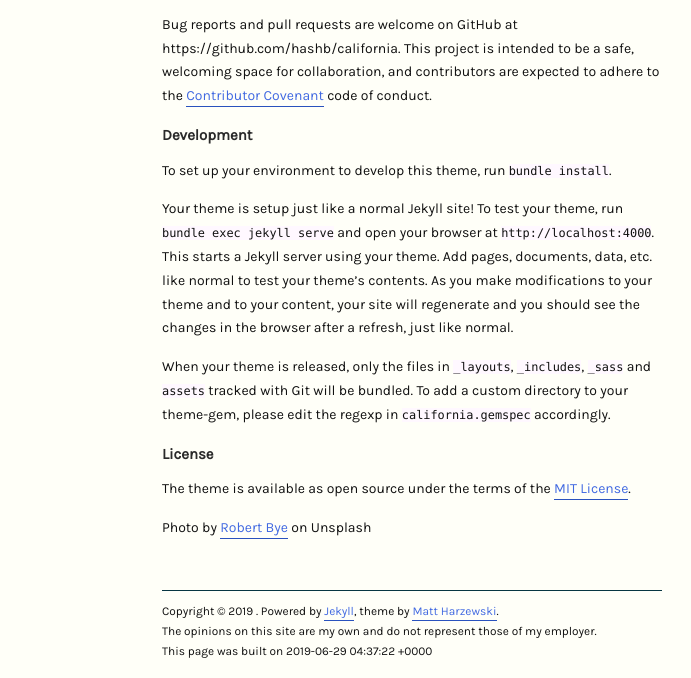
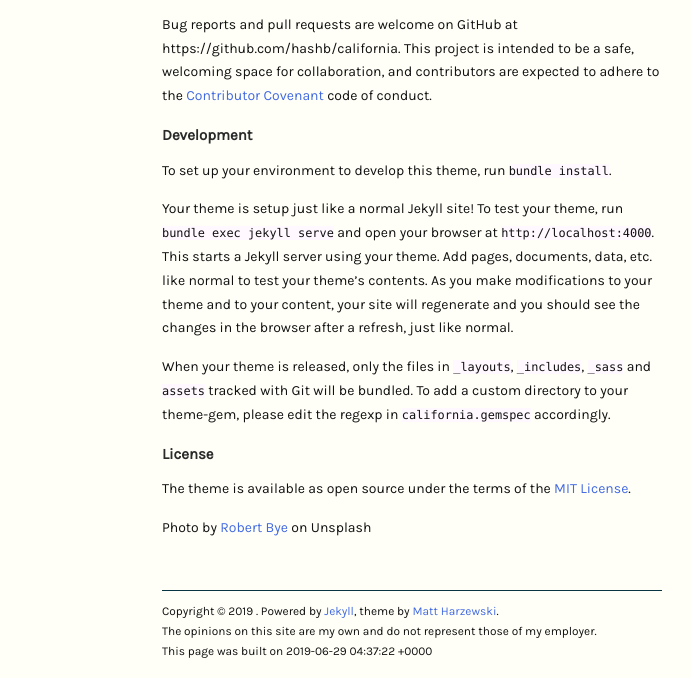
Before and after one commit to hashb/california-archive, a Jekyll site: the page built from README.md, in a window 1280 px wide. Shown: the part 798-1476 px from the top of the page, without its empty margins (228-919 px from the left). Built offline with Jekyll 4.4.1, drawn with Linux system fonts in a browser that asks for light colours; our own code applies the rules of GitHub Pages for plain Markdown files.

Commit message:
removed underline of links

```diff
--- a/_sass/_main.scss
+++ b/_sass/_main.scss
@@ -45,7 +45,6 @@ body {
 
 a, a:active, a:visited {
   text-decoration: none;
-  border-bottom: 1px solid $cerulean-blue;
   padding-bottom: 2px;
 }
 a:hover {
```
